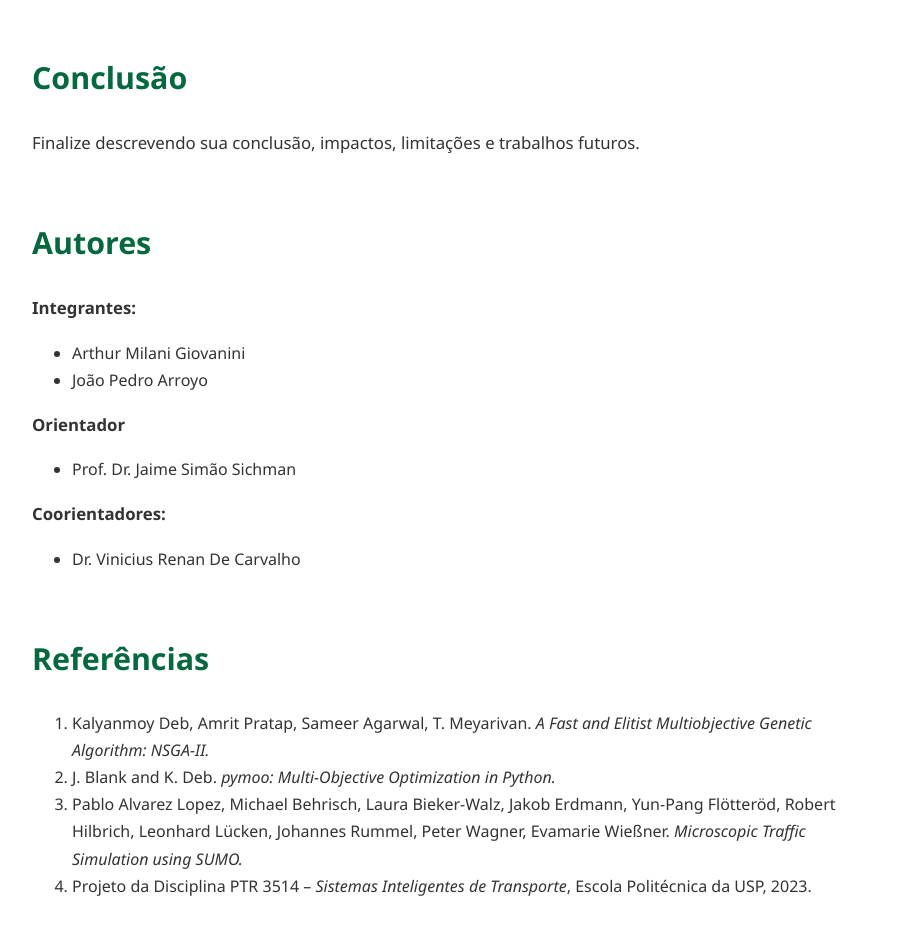
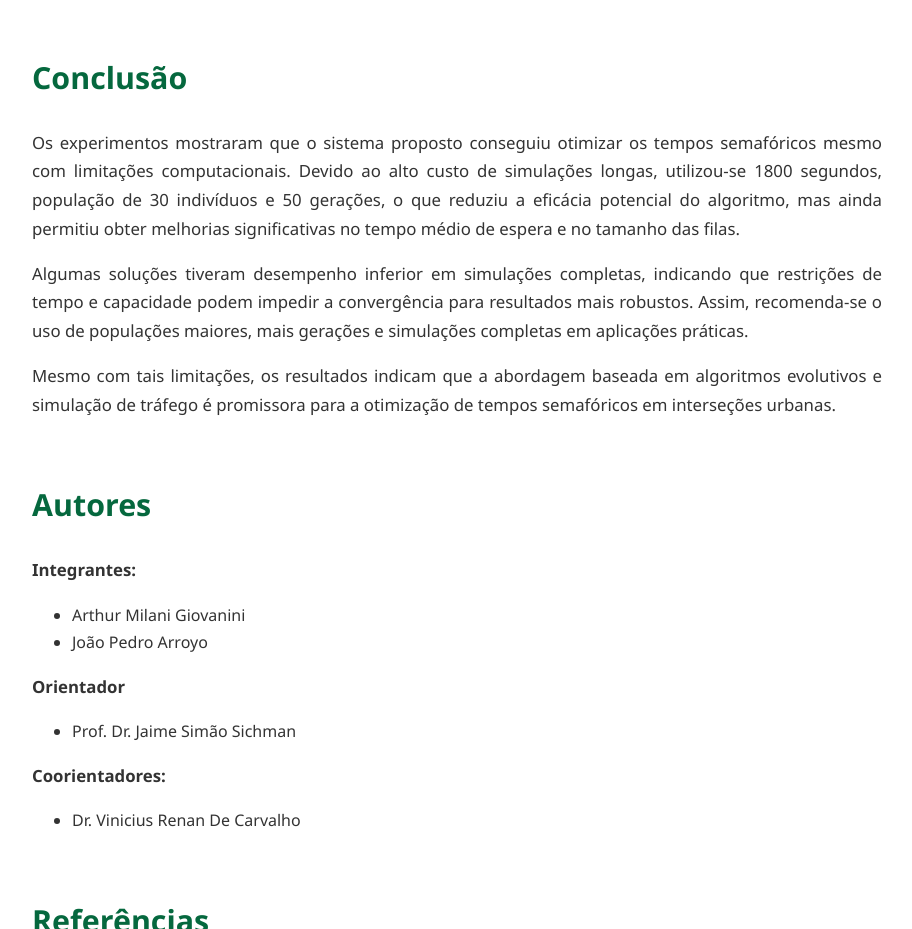
Before and after one commit to ArthurMilani/ArthurMilani.github.io, a plain HTML site: page index.html in a window 1280 px wide. Shown: the part 1920-2849 px from the top of the page, without its empty margins (183-1095 px from the left). Drawn offline with Linux system fonts and the light colour scheme.

Commit message:
Add conclusion section to index.html
Added conclusion section summarizing experiment results and recommendations.

```diff
--- a/index.html
+++ b/index.html
@@ -150,10 +150,29 @@
             muito bem conteúdos extensos e técnicos.
         </p>
 
+
         <h2>Conclusão</h2>
         <p>
-            Finalize descrevendo sua conclusão, impactos, limitações e trabalhos futuros.
+            Os experimentos mostraram que o sistema proposto conseguiu otimizar os tempos
+            semafóricos mesmo com limitações computacionais. Devido ao alto custo de simulações
+            longas, utilizou-se 1800 segundos, população de 30 indivíduos e 50 gerações, o que
+            reduziu a eficácia potencial do algoritmo, mas ainda permitiu obter melhorias
+            significativas no tempo médio de espera e no tamanho das filas.
         </p>
+
+        <p>
+            Algumas soluções tiveram desempenho inferior em simulações completas, indicando que
+            restrições de tempo e capacidade podem impedir a convergência para resultados mais
+            robustos. Assim, recomenda-se o uso de populações maiores, mais gerações e simulações
+            completas em aplicações práticas.
+        </p>
+
+        <p>
+            Mesmo com tais limitações, os resultados indicam que a abordagem baseada em algoritmos
+            evolutivos e simulação de tráfego é promissora para a otimização de tempos semafóricos
+            em interseções urbanas.
+        </p>
+
 
         <h2>Autores</h2>
 
```
